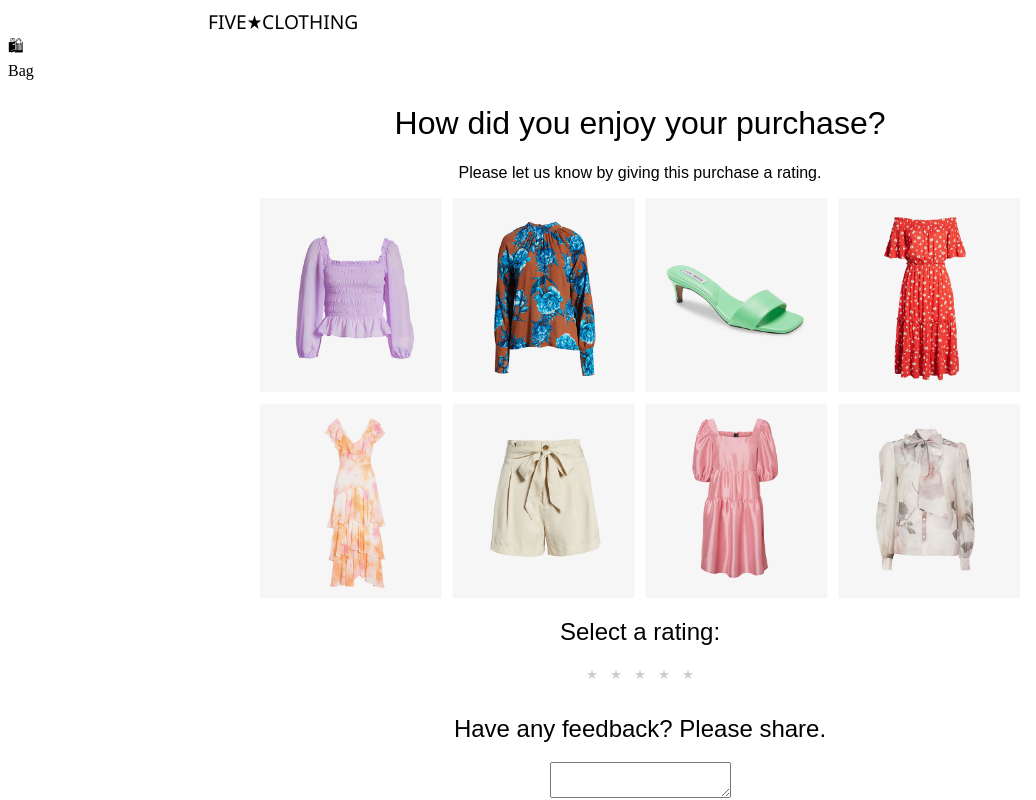
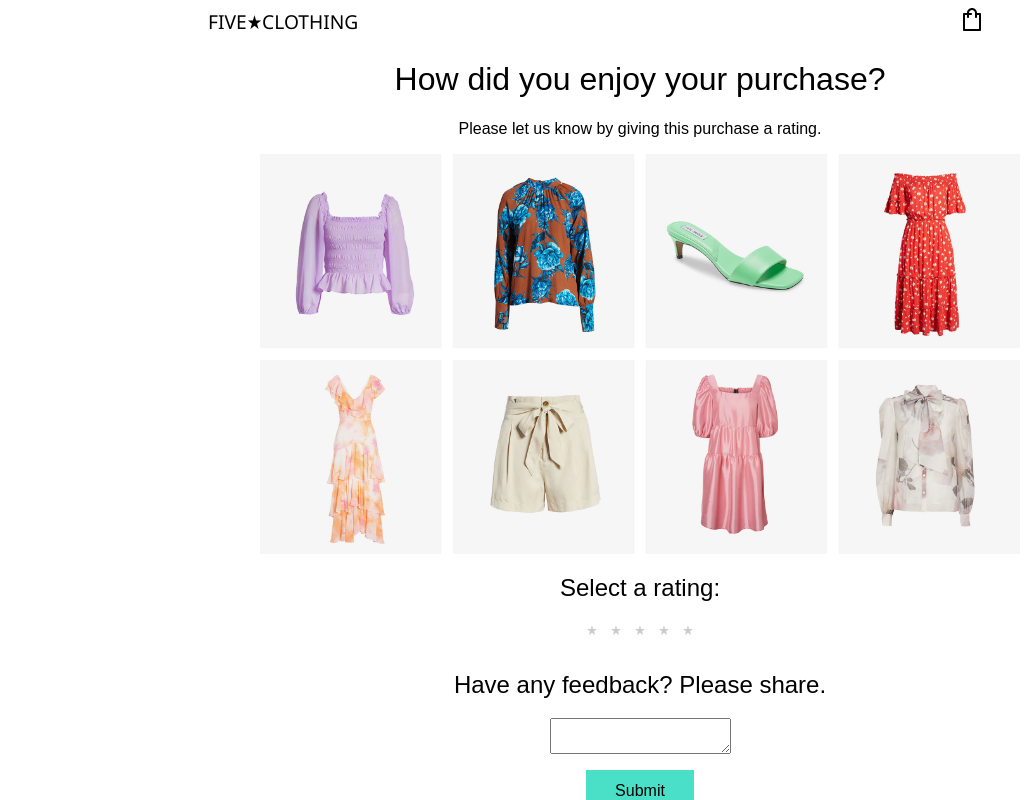
Before and after one commit to IfeAkiWad/FiveStarRatingSystem, a React (Create React App) app: page / in a window 1280 px wide. Shown: the top 800 px of the page, without its empty margins (0-1036 px from the left). Built offline with nearby package versions, Linux system fonts and the light colour scheme; the HTML template or start-up script is replaced by a standard one.

Commit message:
refactoring nav bar CSS

```diff
--- a/src/NavBar.js
+++ b/src/NavBar.js
@@ -1,13 +1,35 @@
 import React from 'react'
 import { Link } from 'react-router-dom'
+import ShoppingBag from './assets/ShoppingBag.svg'
 
 const NavBar = () => {
     return (
         <nav className="nav">
             {/* <button class="dropbtn">Menu</button> */}
             <div>
-                <Link id="five-star-link" to=''>FIVE&#9733;CLOTHING</Link>
-                <Link className="shoppin-bag" to=""><div className="bag-icon">&#128717;</div> Bag</Link>
+                <ul>
+                    <li>
+                        <Link id="five-star-link" to=''>FIVE&#9733;CLOTHING</Link>
+                    </li>
+                    <li className='float-right-link'>
+                        <Link className="shoppin-bag" to="">
+                        {/* <img className="bag" src={ShoppingBag} alt="shopping bag" /> */}
+                            <svg width="24" height="24" viewBox="0 0 24 24" fill="none"
+                            xmlns="http://www.w3.org/2000/svg" aria-labelledby="icon-shop-bag-inactive">
+                                <title id="icon-shop-bag-inactive">Shopping Bag</title>
+                                <path fill-rule="evenodd" clip-rule="evenodd"
+                                d="M7 5C7 2.23858 9.23858 0 12 0C14.7614 0 17 2.23858 17 5H20C20.5523
+                                5 21 5.44772 21 6V22C21 22.5523 20.5523 23 20 23H4C3.44772 23 3 22.5523
+                                3 22V6C3 5.44772 3.44772 5 4 5H7ZM19 21V7H17V9C17 9.55229 16.5523 10
+                                16 10C15.4477 10 15 9.55229 15 9V5C15 3.34315 13.6569 2 12 2C10.3431 2
+                                9 3.34315 9 5H11C11.5523 5 12 5.44772 12 6C12 6.55228 11.5523 7 11
+                                7H9V9C9 9.55229 8.55228 10 8 10C7.44772 10 7 9.55229 7 9V7H5V21H19Z"
+                                fill="black">
+                                </path>
+                            </svg>
+                       </Link>
+                    </li>
+                </ul>
                 {/*<Link id="link" to="/clickers"> CLICKERS</Link>
                 <Link id="link" to="/age-calculator"> AGE CALCULATOR</Link>
                 <Link id="link" to='/timer'> TIMER</Link>
```
